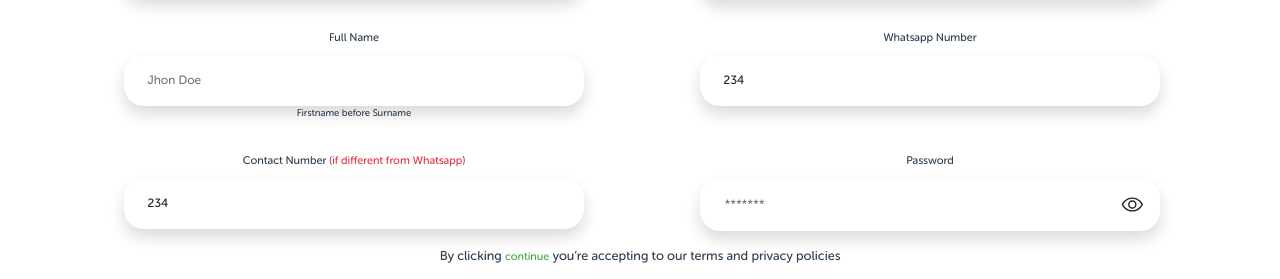
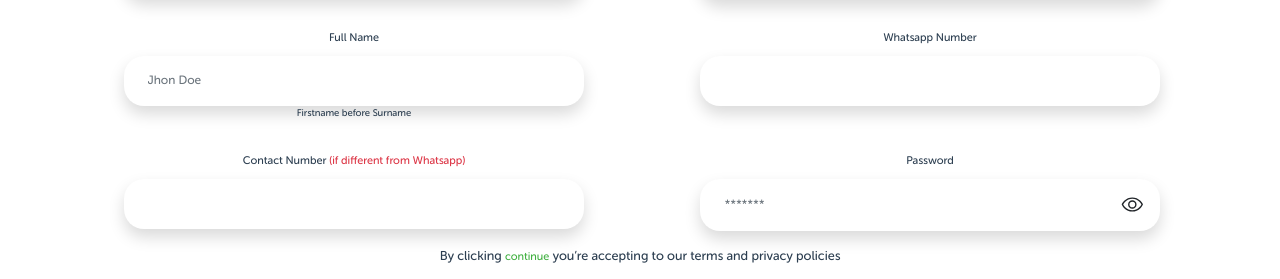
Before and after one commit to Softgreen-ng/softgreenGo, a Vue app: page /signup in a window 1280 px wide. Shown: the part 437-716 px from the top of the page. Built offline with nearby package versions, Linux system fonts and the light colour scheme; no server answers; what @meforma/vue-toaster, v-calendar, vue-loading-overlay would draw is missing.

Commit message:
solve sign6up issue

```diff
--- a/src/components/Header.vue
+++ b/src/components/Header.vue
@@ -42,12 +42,12 @@
 
 
                     <!-- MODAL -->
-                    <div class="position-absolute bottom bg-white d-none rt-drpdwn shadow text-end rt-drp-ignore text-sm pt-5 pb-3 px-4 animate__animated animate__slideInDown "
-                        ref="dropdown" id="rt-dropdown" style="top:0">
+                    <div class="position-absolute bottom max-300 bg-white d-none rt-drpdwn shadow text-end rt-drp-ignore text-sm pt-5 pb-3 px-4 animate__animated animate__slideInDown "
+                        ref="dropdown" id="rt-dropdown" style="z-index:-1;">
 
 
                         <!-- INSIDE THE MODAL -->
-                        <div class="d-flex justify-content-end d-md-none rt-drp-ignore pe-point"
+                        <div class="d-flex pt-5 justify-content-end d-md-none rt-drp-ignore pe-point"
                             v-if="this.$store.getters.auth">
                             <span class="text-sm text-nowrap py-1 text-gray my-auto mx-2 rt-drp-ignore pe-point">
                                 {{ user.name }}
--- a/src/components/Product.vue
+++ b/src/components/Product.vue
@@ -13,10 +13,10 @@
 		</div>
 		<div class="text-end font-2 p-1 mt-1 small fw-bold text-sg-secondary" @click="goToPage">
 			<del class="text-sm text-gray fw-normal">&#x20A6;{{ product.discounted_price }}</del>
-			&#x20A6;{{ product.price + " " + product.weight ?? "" + " " + product.unit }}
+			&#x20A6;{{ product.price  }}
 		</div>
 		<div class="text-start small font-1 fs-6 fw-bold">
-			{{ product.title }}<br>
+			{{ product.title + " " + product.weight ?? "" + " " + product.unit }}<br>
 			<span class="small text-rt-yellow font-1 font-2">
 				{{ product.location }}
 			</span>
@@ -74,7 +74,8 @@ export default {
 		},
 		AddtoCart() {
 			AddOrUpdateCart(this.product, this.quantity)
-			this.isVisible = false
+			this.modal.isVisible = false
+			this.$toast.success("Product Added to Cart")
 		}
 	}
 }
--- a/src/services/http.js
+++ b/src/services/http.js
@@ -26,9 +26,9 @@ const http = axios.create({
     headers: {
         "Authorization": "Bearer " + accessToken,
         accept: 'application/json',
-        // 'Content-Type': 'application/json',
+        'Content-Type': 'application/json',
     },
-    responseType: "application/json"
+    // responseType: "application/json"
 })
 // "content-type": "application/json",
 
--- a/src/themes/styles.less
+++ b/src/themes/styles.less
@@ -192,6 +192,17 @@ input {
 	box-shadow: none !important;
 }
 
-
+input,
+input:before,
+input:after,
+textarea,
+textarea:before,
+textarea:after {
+	-webkit-user-select: initial !important;
+	-khtml-user-select: initial !important;
+	-moz-user-select: initial !important;
+	-ms-user-select: initial !important;
+	user-select: initial !important;
+}
 // Pseudo classes
 .shadow{} .pt-5{} .m-2{} .m-3{} .m-4{}
--- a/src/views/Cart.vue
+++ b/src/views/Cart.vue
@@ -19,12 +19,14 @@
                     <div class="h-100">
                         <check-out class="d-none d-md-block"></check-out>
 
+                    <div v-if="Object.keys(this.$store.state.cart).length > 1">
                         <a class="btn d-md-none btn-sg-primary p-2 mt-5" @click="goToLogin" v-if="!this.$store.getters.auth">
                             Proceeed to Checkout
                         </a>
                         <a class="btn d-md-none btn-sg-primary p-2 mt-5" href="/checkout" v-else>
                             Proceeed to Checkout
                         </a>
+                    </div>
                     </div>
                 </div>
             </div>
--- a/src/views/Signup.vue
+++ b/src/views/Signup.vue
@@ -43,7 +43,7 @@
                         <label class="my-2">
                             Whatsapp Number
                         </label>
-                        <input v-model="user.phone.whatsapp" type="tel" inputmode="numeric" minlength="13" maxlength="13"
+                        <input v-model="user.phone.whatsapp" type="tel" inputmode="numeric" minlength="11" maxlength="13"
                             class="btn bg-white text-start form-control font-1 shadow py-3 px-4" required="true" />
                     </div>
 
@@ -54,7 +54,7 @@
                                 (if different from Whatsapp)
                             </span>
                         </label>
-                        <input v-model="user.phone.contact" type="tel" inputmode="numeric" minlength="13" maxlength="13"
+                        <input v-model="user.phone.contact" type="tel" inputmode="numeric" minlength="11" maxlength="13"
                             class="btn bg-white text-start form-control font-1 shadow py-3 px-4" required="true" />
                     </div>
 
@@ -101,8 +101,8 @@ export default {
             passType: 'text',
             user: {
                 phone: {
-                    whatsapp:"234",
-                    contact:"234"
+                    whatsapp:"",
+                    contact:""
                 }
             },
             validations: {}
```
